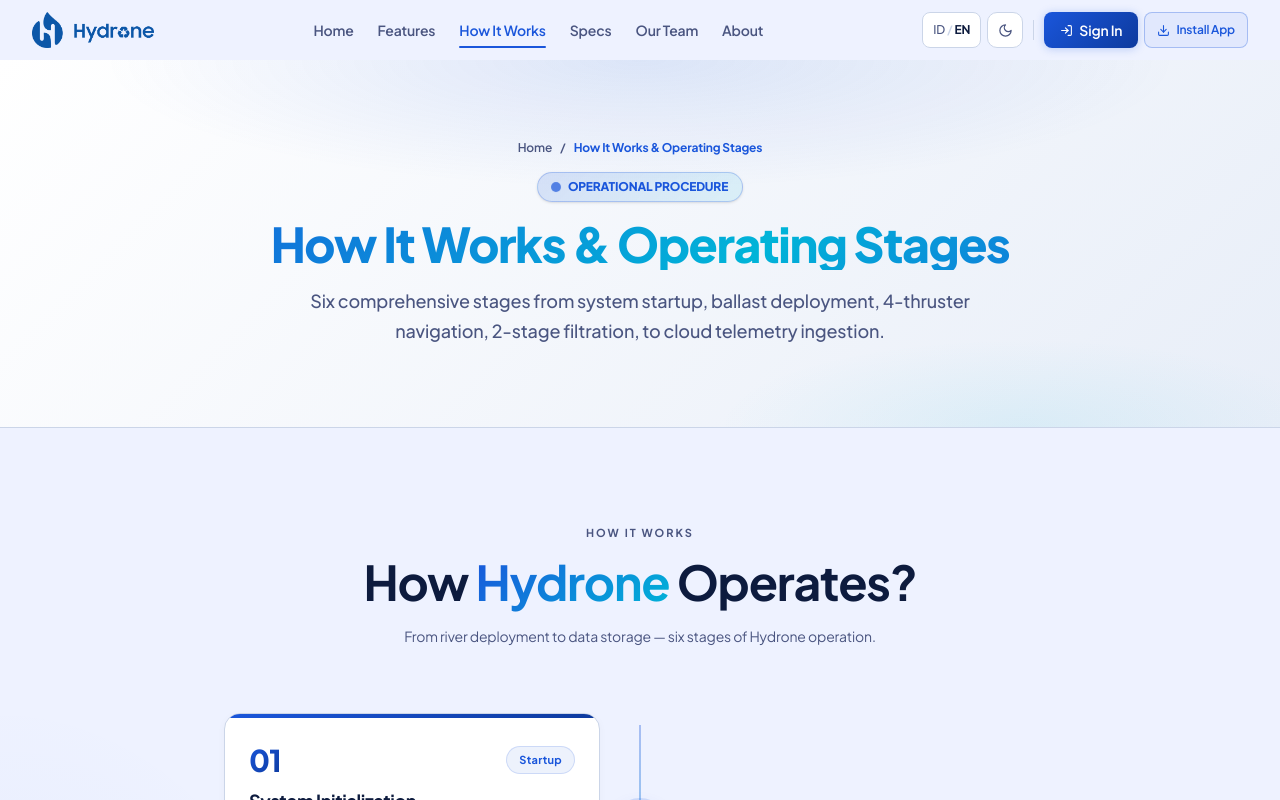
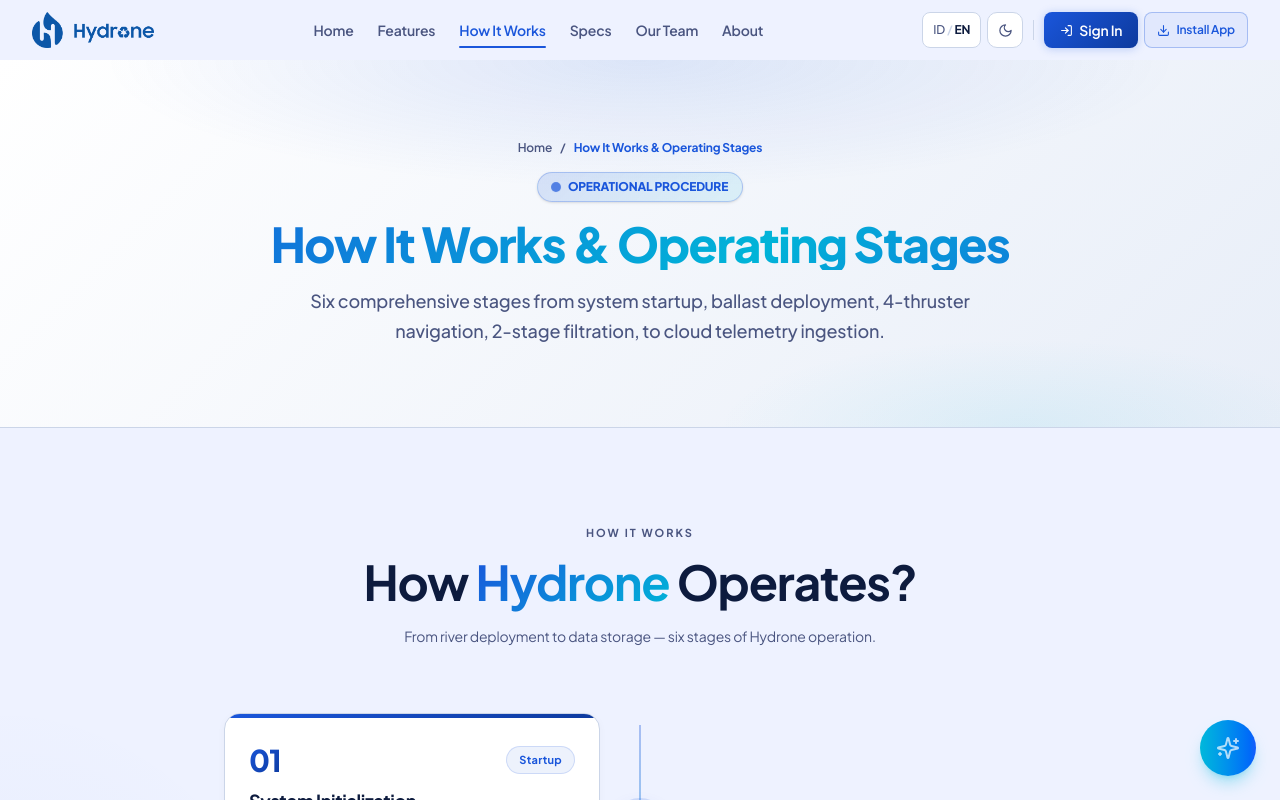
Before and after one commit to prianurislam1825/hydrone, a Next.js app: page /how-it-works in a window 1280 px wide. Shown: the top 800 px of the page. Built offline with nearby package versions, Linux system fonts and the light colour scheme.

Commit message:
fix: move AI widget to root layout to appear on landing page too

```diff
--- a/app/layout.tsx
+++ b/app/layout.tsx
@@ -3,6 +3,7 @@
 import type { Metadata } from 'next'
 import { JetBrains_Mono, Plus_Jakarta_Sans } from 'next/font/google'
 import './globals.css'
+import AiWidget from '@/components/dashboard/AiWidget'
 
 // Plus Jakarta Sans — identical to SteriFlow font
 const plusJakartaSans = Plus_Jakarta_Sans({
@@ -87,7 +88,10 @@
         } as React.CSSProperties}
       >
         <AuthProvider>
-          <LangProvider>{children}</LangProvider>
+          <LangProvider>
+            {children}
+            <AiWidget />
+          </LangProvider>
         </AuthProvider>
       </body>
     </html>
--- a/components/dashboard/DashboardShell.tsx
+++ b/components/dashboard/DashboardShell.tsx
@@ -3,7 +3,6 @@
 import BottomNav from '@/components/dashboard/BottomNav'
 import Sidebar    from '@/components/dashboard/Sidebar'
 import TopBar     from '@/components/dashboard/TopBar'
-import AiWidget   from '@/components/dashboard/AiWidget'
 import { usePathname } from 'next/navigation'
 
 export default function DashboardShell({ children }: { children: React.ReactNode }) {
@@ -29,7 +28,6 @@
         </main>
       </div>
       <BottomNav />
-      <AiWidget />
-    </div>
+          </div>
   )
 }
```
